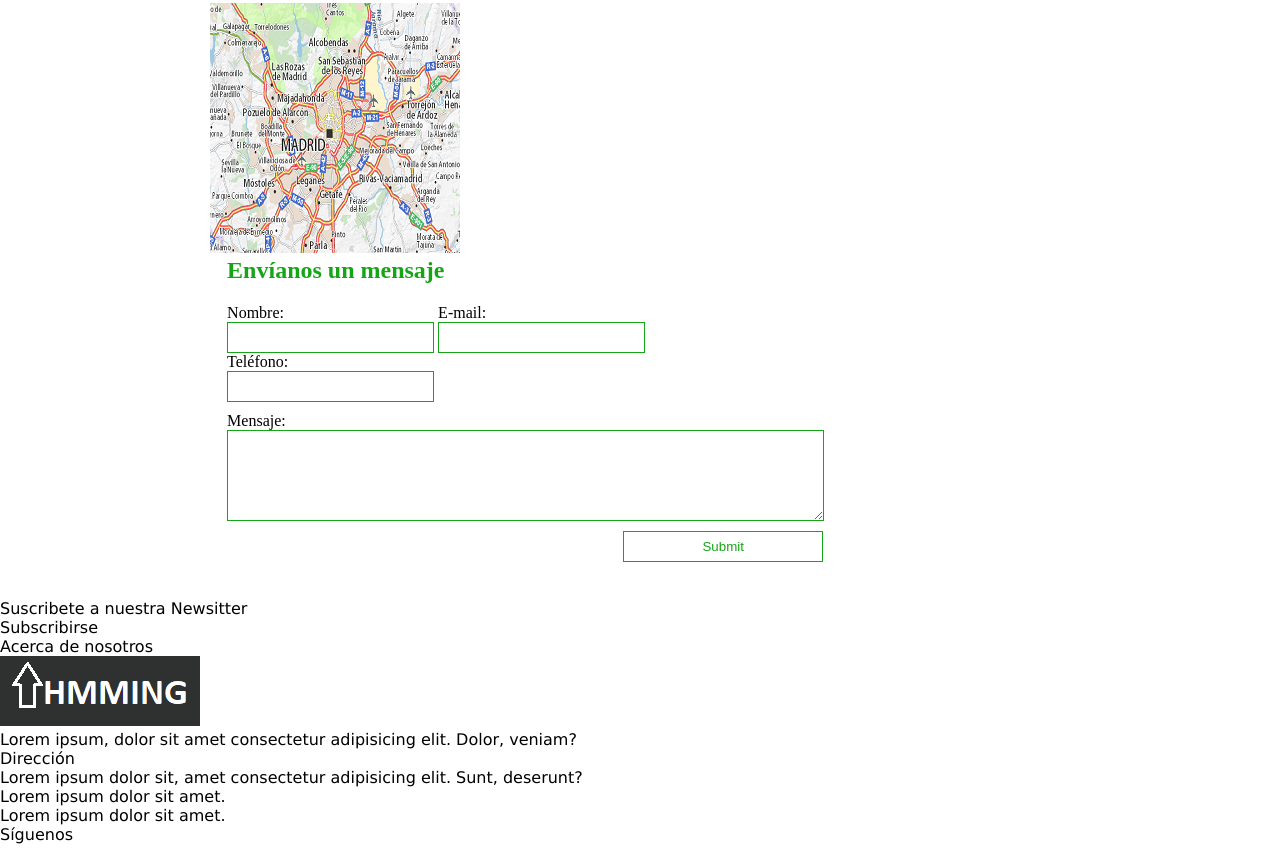
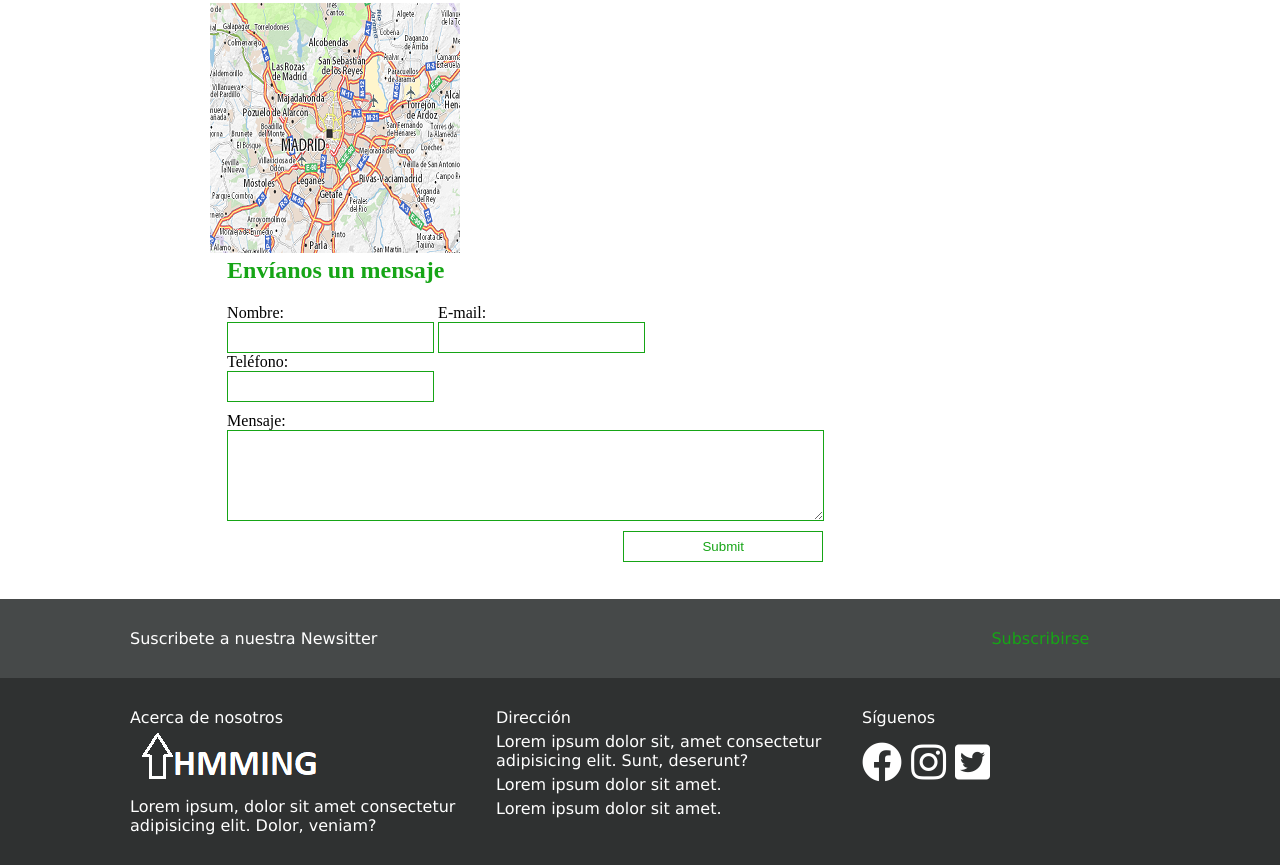
Before and after one commit to SamuelIsip/PaginaWeb2, a plain HTML site: page index.html in a window 1280 px wide. Shown: the part 2647-3512 px from the top of the page. Drawn offline with Linux system fonts and the light colour scheme.

Commit message:
Diseño terminado

```diff
--- a/css/style.css
+++ b/css/style.css
@@ -32,7 +32,7 @@ a {
 }
 
 header > nav {
-  background-color: rgb(47, 49, 49);
+  background-color: #2f3131;
   overflow: auto;
 }
 
@@ -207,7 +207,7 @@ header > div h1 {
   margin-left: 10px;
   font-size: 25px;
 }
-/****************************************/
+/*******************************************************************/
 .quinta_seccion {
   margin: 0% 2%;
   color: #000000;
@@ -347,3 +347,58 @@ textarea {
   color: #ffffff;
   background-color: #16a516b0;
 }
+/********************************************************/
+
+footer {
+  background-color: #2f3131;
+  color: #ffffff;
+}
+
+footer > div:first-child {
+  background-color: #464949;
+  padding: 30px;
+}
+
+footer > div:first-child p {
+  display: inline-block;
+  margin-left: 100px;
+}
+
+footer > div:first-child a {
+  margin-left: 50%;
+  font: 16px "Verdana", Calibri;
+  color: #16a516;
+}
+
+footer > div:first-child + div {
+  padding: 30px;
+  overflow: auto;
+}
+
+footer > div:first-child + div div {
+  float: left;
+  width: 30%;
+}
+footer > div:first-child + div div:first-child {
+  margin-left: 100px;
+}
+
+footer > div:first-child + div div:first-child * {
+  display: block;
+}
+
+footer > div:first-child + div div:first-child + div * {
+  display: block;
+  margin-bottom: 5px;
+}
+
+footer > div:first-child + div div:last-child p {
+  margin-bottom: 15px;
+}
+
+footer > div:first-child + div div:last-child i {
+  margin-right: 5px;
+  font-size: 40px;
+}
+
+/***************************************************************/
--- a/index.html
+++ b/index.html
@@ -170,7 +170,7 @@
     <footer>
       <div>
         <p>Suscribete a nuestra Newsitter</p>
-        <p>Subscribirse</p>
+        <a href="#">Subscribirse</a>
       </div>
       <div>
         <div>
@@ -192,9 +192,9 @@
         </div>
         <div>
           <p>Síguenos</p>
+          <a href="#"><i class="fab fa-facebook"></i></a>
           <a href="#"><i class="fab fa-instagram"></i></a>
-          <a href="#"><i class="fab fa-instagram"></i></a>
-          <a href="#"><i class="fab fa-instagram"></i></a>
+          <a href="#"><i class="fab fa-twitter-square"></i></a>
         </div>
       </div>
     </footer>
```
